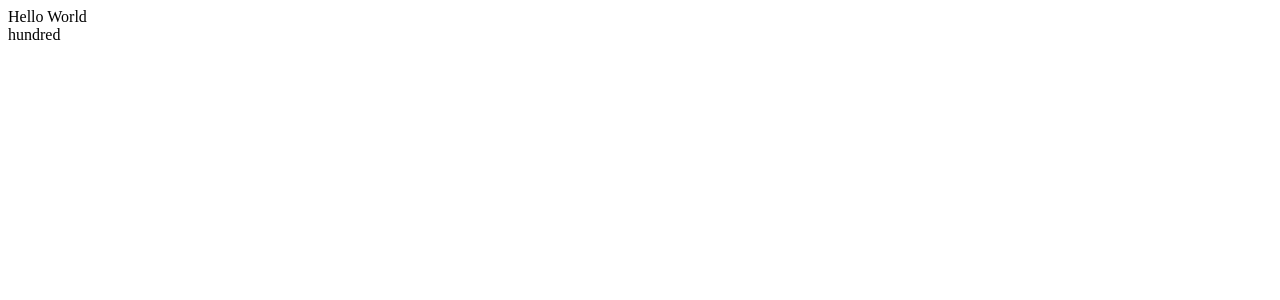
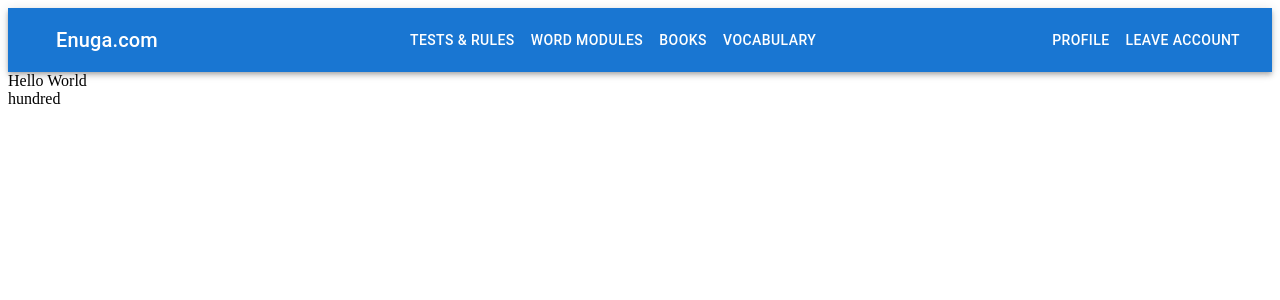
Before and after one commit to OleksandrOrlovIT/enuga-front-end, a React (Create React App) app: page / in a window 1280 px wide. Shown: the top 300 px of the page. Built offline with nearby package versions, Linux system fonts and the light colour scheme; no server answers.

Commit message:
Created a header element. Closes #4

```diff
--- a/package.json
+++ b/package.json
@@ -3,6 +3,9 @@
   "version": "0.1.0",
   "private": true,
   "dependencies": {
+    "@emotion/react": "^11.11.4",
+    "@emotion/styled": "^11.11.5",
+    "@mui/material": "^5.15.19",
     "@testing-library/jest-dom": "^5.17.0",
     "@testing-library/react": "^13.4.0",
     "@testing-library/user-event": "^13.5.0",
--- a/src/components/App.js
+++ b/src/components/App.js
@@ -1,9 +1,11 @@
 import Word from "./word/Word";
 import Words from "./word/Words";
+import Header from "./header/Header";
 
 function App() {
     return (
         <div className="App">
+            <Header/>
             <Words text = "Hello World"/>
             <Word word = "hundred"/>
         </div>
--- /dev/null
+++ b/src/components/header/Header.jsx
@@ -0,0 +1,34 @@
+import React from 'react';
+import {AppBar, Toolbar, Button, Box, DialogTitle} from '@mui/material';
+import Words from "../word/Words";
+
+const Header = () => {
+    return (
+        <AppBar position="sticky">
+            <Toolbar>
+                <Box display="flex" justifyContent="space-between" alignItems="center" width="100%">
+                    {/* Left Section */}
+                    <Box>
+                        <DialogTitle color="inherit">Enuga.com</DialogTitle>
+                    </Box>
+
+                    {/* Middle Section */}
+                    <Box display="flex" justifyContent="center" flexGrow={1}>
+                        <Button color="inherit" style={{ marginLeft: 0, marginRight: 0 }}><Words text="Tests & Rules" /></Button>
+                        <Button color="inherit" style={{ marginLeft: 0, marginRight: 0 }}><Words text="Word Modules" /></Button>
+                        <Button color="inherit" style={{ marginLeft: 0, marginRight: 0 }}><Words text="Books" /></Button>
+                        <Button color="inherit" style={{ marginLeft: 0, marginRight: 0 }}><Words text="Vocabulary" /></Button>
+                    </Box>
+
+                    {/* Right Section */}
+                    <Box>
+                        <Button color="inherit"><Words text="Profile" /></Button>
+                        <Button color="inherit"><Words text="Leave account" /></Button>
+                    </Box>
+                </Box>
+            </Toolbar>
+        </AppBar>
+    );
+};
+
+export default Header;
```
Also changed, not shown: 1 other file (tests, documents, lock files or other folders).
